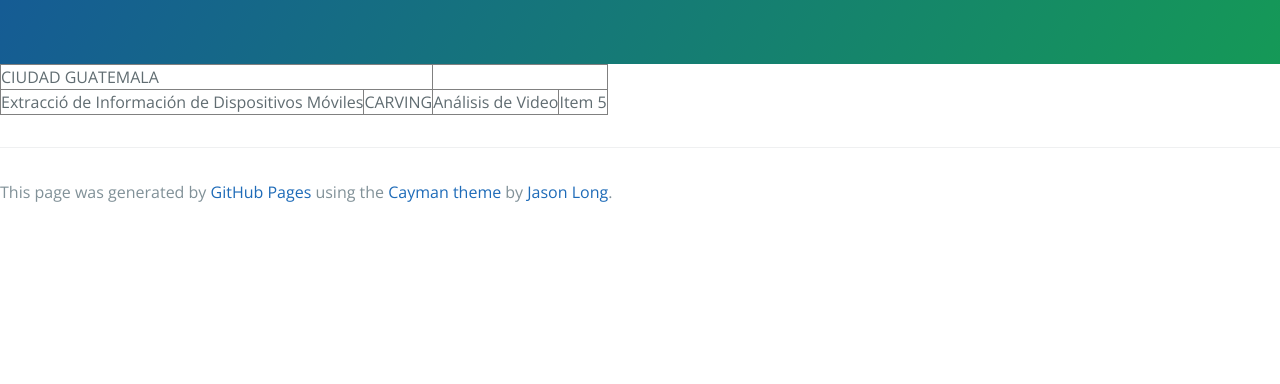
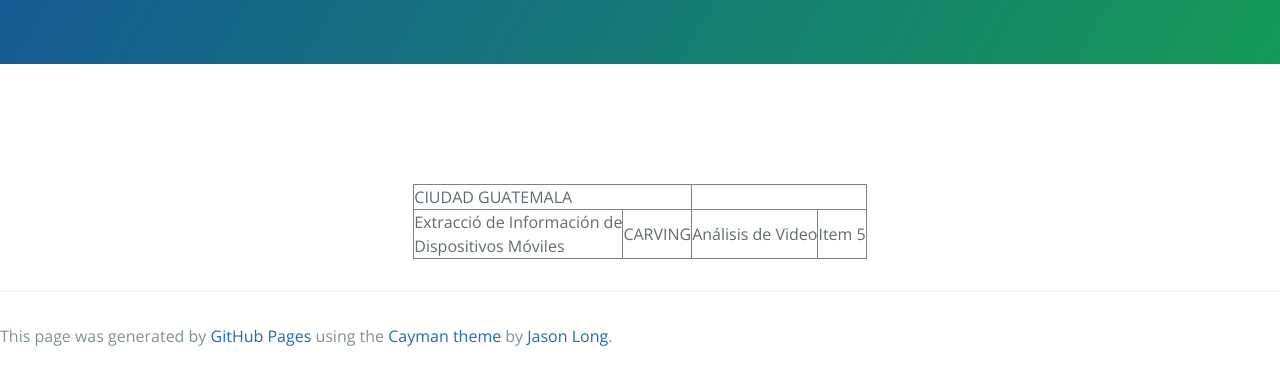
Before and after one commit to uatgt7/uat, a plain HTML site: page metropolitana.html in a window 1280 px wide. Shown: the part 176-560 px from the top of the page. Drawn offline with nearby package versions, Linux system fonts and the light colour scheme.

Commit message:
Update metropolitana.html

```diff
--- a/metropolitana.html
+++ b/metropolitana.html
@@ -14,17 +14,22 @@
       <h1 class="project-name">Región I / Metropolitana</h1>
 
    </section>
-
+ <br>
+	  <br>
+	   <br>
+	   <br>
+	   <br>
+<center>
 
 	  <TABLE BORDER>
 	<TR>
 		<TD COLSPAN=2>CIUDAD GUATEMALA</TD>
 	</TR>
 	<TR>
-		<TD>Extracció de Información de Dispositivos Móviles</TD> <TD>CARVING</TD> <TD>Análisis de Video</TD><TD>Item 5</TD>
+		<TD>Extracció de Información de  <br>Dispositivos Móviles</TD> <TD>CARVING</TD> <TD>Análisis de Video</TD><TD>Item 5</TD>
 	</TR>
 </TABLE>
-
+</center>
 
 
 
```
